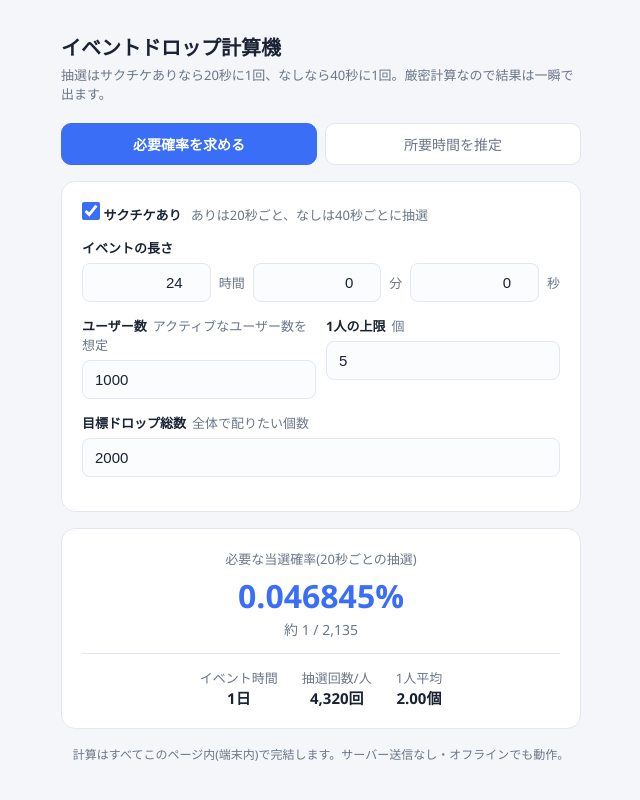
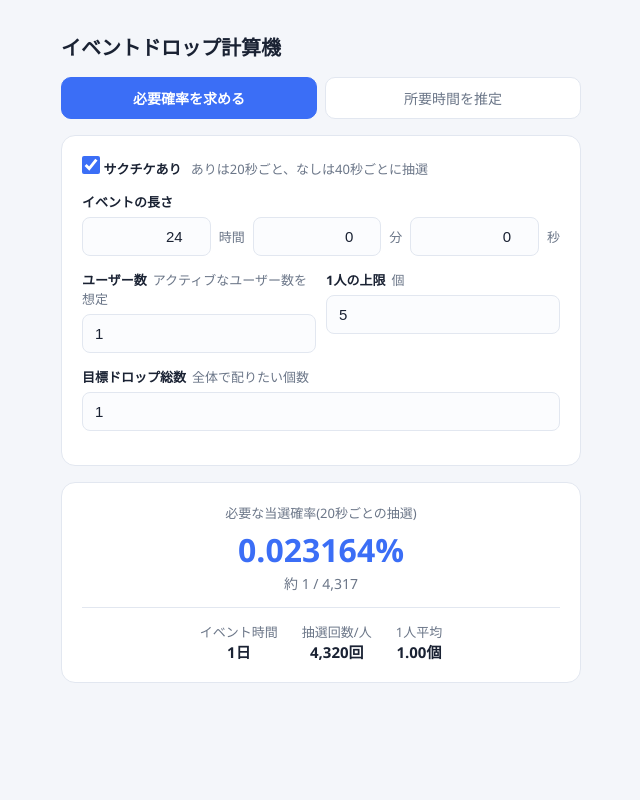
Before and after one commit to kbt7/eventdrop, a plain HTML site: page docs/index.html in a window 1280 px wide. Shown: the whole page, without its empty margins (319-959 px from the left). Drawn offline with Linux system fonts and the light colour scheme.

Commit message:
計算機: 説明文・フッターを削除、初期値をユーザー数1人・目標1個に変更
Co-Authored-By: Claude Fable 5 <noreply@anthropic.com>

```diff
--- a/docs/index.html
+++ b/docs/index.html
@@ -27,8 +27,7 @@
     padding: 32px 16px;
   }
   main { width: 100%; max-width: 520px; }
-  h1 { font-size: 20px; margin: 0 0 4px; }
-  .sub { color: var(--muted); font-size: 13px; margin: 0 0 20px; }
+  h1 { font-size: 20px; margin: 0 0 16px; }
 
   .tabs {
     display: flex; gap: 8px; margin-bottom: 16px;
@@ -87,17 +86,11 @@
     font-size: 13px; color: var(--muted); flex-wrap: wrap;
   }
   .result .detail b { display: block; color: var(--text); font-size: 15px; }
-
-  footer {
-    margin-top: 16px; font-size: 12px; color: var(--muted);
-    text-align: center; line-height: 1.7;
-  }
 </style>
 </head>
 <body>
 <main>
   <h1>イベントドロップ計算機</h1>
-  <p class="sub">抽選はサクチケありなら20秒に1回、なしなら40秒に1回。厳密計算なので結果は一瞬で出ます。</p>
 
   <div class="tabs">
     <button id="tabPercent" class="active">必要確率を求める</button>
@@ -130,7 +123,7 @@
     <div class="row">
       <div class="field">
         <label>ユーザー数<span class="hint">アクティブなユーザー数を想定</span></label>
-        <input type="number" id="inUsers" value="1000" min="1" step="1">
+        <input type="number" id="inUsers" value="1" min="1" step="1">
       </div>
       <div class="field">
         <label>1人の上限<span class="hint">個</span></label>
@@ -140,15 +133,11 @@
 
     <div class="field">
       <label>目標ドロップ総数<span class="hint">全体で配りたい個数</span></label>
-      <input type="number" id="inTarget" value="2000" min="1" step="1">
+      <input type="number" id="inTarget" value="1" min="1" step="1">
     </div>
   </div>
 
   <div class="result" id="result"></div>
-
-  <footer>
-    計算はすべてこのページ内(端末内)で完結します。サーバー送信なし・オフラインでも動作。
-  </footer>
 </main>
 
 <script>
```
